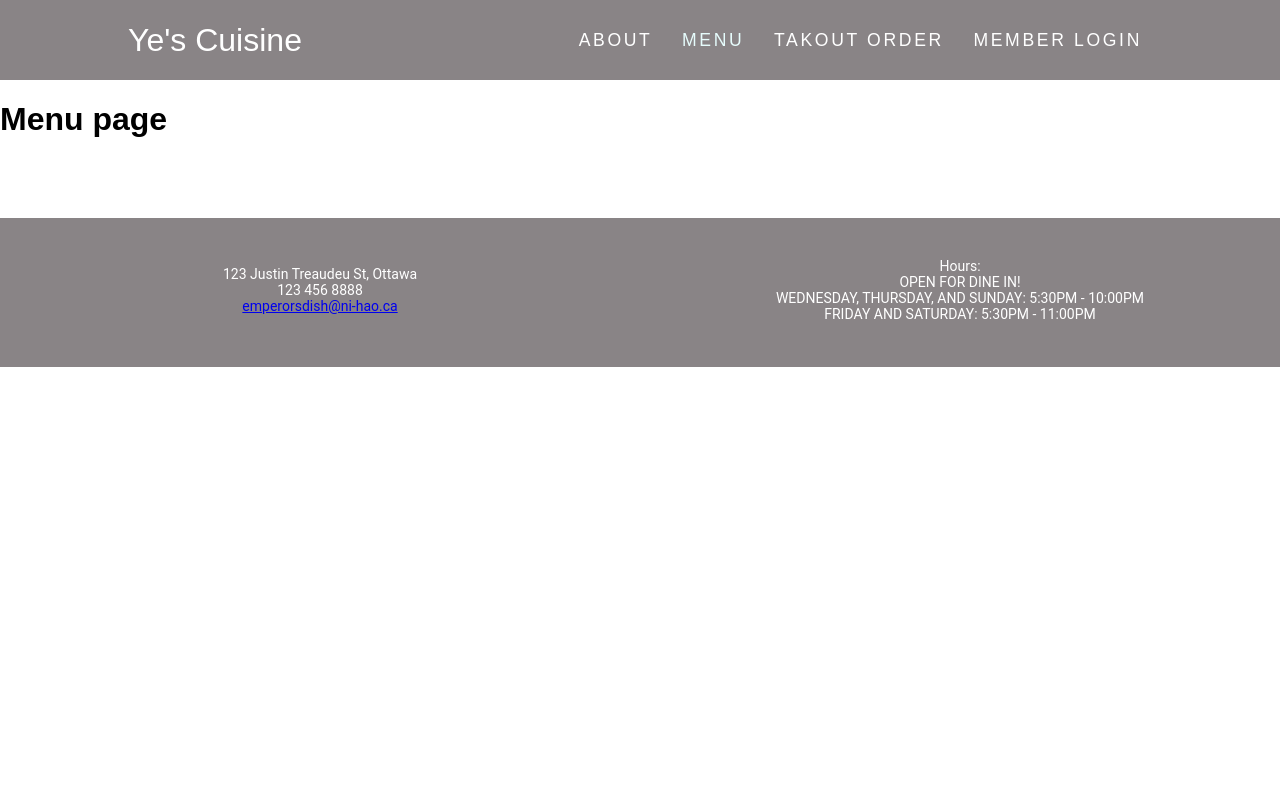
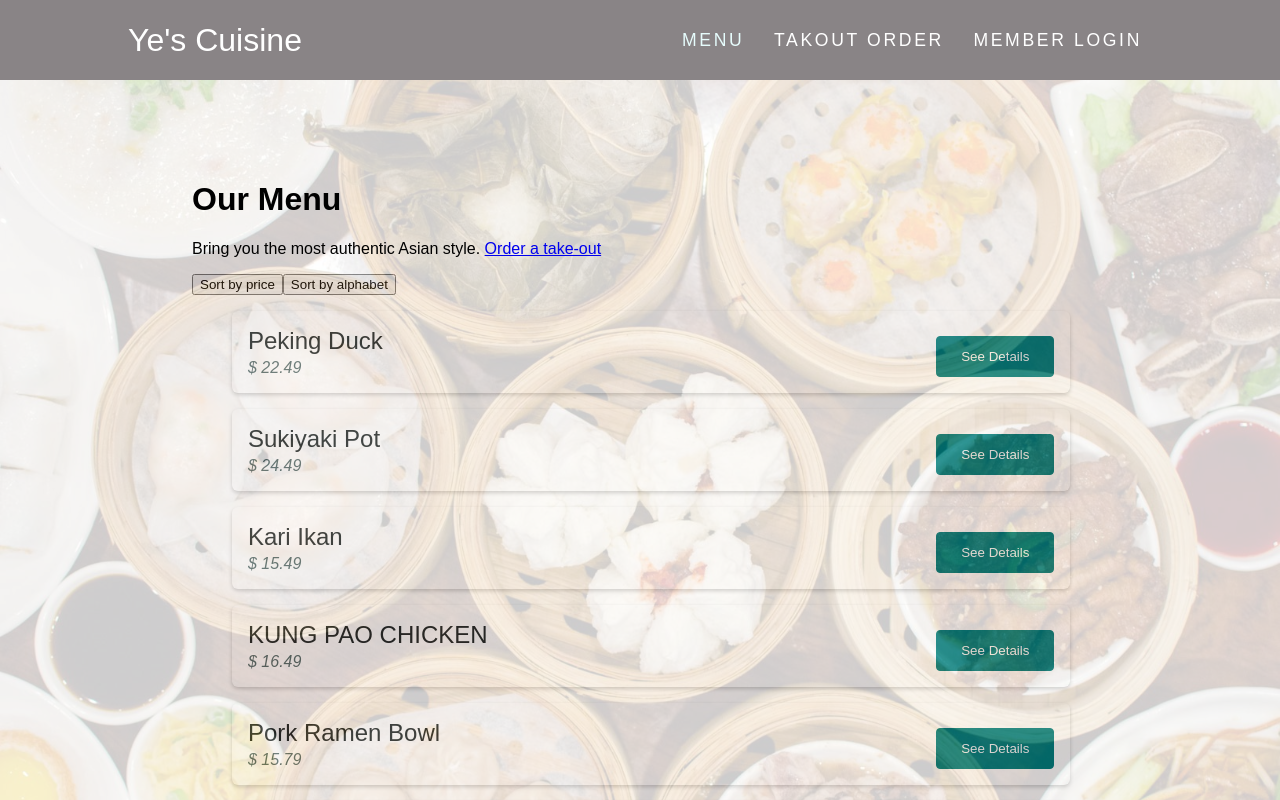
Before and after one commit to nikhil-yadav999/Restaurant-website-React, a React (Create React App) app: page /menu in a window 1280 px wide. Shown: the top 800 px of the page. Built offline with nearby package versions, Linux system fonts and the light colour scheme; the HTML template or start-up script is replaced by a standard one.

Commit message:
Menu page half completed

```diff
--- a/src/App.js
+++ b/src/App.js
@@ -1,7 +1,8 @@
-import MainFooter from "./components/layouts/MainFooter";
-import MainNavigation from "./components/layouts/MainNavigation";
+import MainFooter from "./components/Layouts/MainFooter";
+import MainNavigation from "./components/Layouts/MainNavigation";
 import { Route, Switch, Redirect } from "react-router-dom";
 import Main from "./components/Main/Main";
+import Menu from "./components/Menu/Menu";
 
 function App() {
   return (
@@ -12,7 +13,7 @@ function App() {
           <Main />
         </Route>
         <Route path="/menu">
-          <h1>Menu page</h1>
+          <Menu />
         </Route>
         <Route path="/takeout-order">
           <h1>Online order page</h1>
--- /dev/null
+++ b/src/components/Menu/Menu.js
@@ -0,0 +1,90 @@
+import classes from "./Menu.module.css";
+import { NavLink } from "react-router-dom";
+import MenuItem from "./MenuItem";
+
+// create a dummy list of menu for now: there are 7 items for now
+const dummy_memu_list = [
+  {
+    id: "m0",
+    title: "Peking Duck",
+    price: "22.49",
+    description:
+      "Though they appear to be the same and taste the same, the two types of duck are processed, cooked, sliced, and consumed in very different ways. Peking duck is a type of roasted duck with a very thin layer of crispy skin that snaps when you bite it, which is the polar opposite of Cantonese roast duck skin.",
+  },
+  {
+    id: "m1",
+    title: "Sukiyaki Pot",
+    price: "24.49",
+    description:
+      "Sukiyaki is the Japanese sweet and salty hot-pot meal. It is usually prepared tableside on a portable gas stove, in a traditional shallow iron pan. This popular Japanese dish is usually made with beef, preferably the well-marbled tender cuts. However, some varieties employ pork or even tofu, creating the vegetarian version of the dish.",
+  },
+  {
+    id: "m2",
+    title: "Kari Ikan",
+    price: "15.49",
+    description:
+      "Kari ikan is a delicious fish curry originating from Malaysia. It is typically made with a combination of fish that is cut into pieces, coconut milk, and a variety of spices such as fenugreek, cumin, curry leaves, chili peppers, mustard seeds, tamarind, ginger, turmeric, coriander, and lemongrass.",
+  },
+  {
+    id: "m3",
+    title: "KUNG PAO CHICKEN",
+    price: "16.49",
+    description:
+      "As one of the most popular Asian foods in America, kung pao chicken continues to add flavor to any meal of your choice. This delicious source of protein is boneless, skinless, stir-fried chicken breast that pairs well with vegetables and nuts. ",
+  },
+  {
+    id: "m4",
+    title: "Pork Ramen Bowl",
+    price: "15.79",
+    description:
+      "Another staple in American diets is ramen. Due to the versatility in flavor, ingredients and preparation, ramen is one of the most popular Asian dishes that has become Americans’ favorite, easy meal option. ",
+  },
+  {
+    id: "m5",
+    title: "Top class WAGYU",
+    price: "30.59",
+    description:
+      "Wagyu beef has become a delicacy for Japanese cuisines that has spread to the United States. Why is this meat so popular? Wagyu is a type of cattle breed in Japan. The meat they produce has a unique concentration of fat inside the muscle, categorizing the beef as a high marbling texture. This factor makes the meat more expensive since other beef does not have the same high-grain intramuscular fat. ",
+  },
+  {
+    id: "m6",
+    title: "BIBIMBAP",
+    price: "15.49",
+    description:
+      "Bibimbap is a fun meal to create if you enjoy simple dishes with lots of protein. This dish is a mixed bowl of rice, beef, assorted vegetables and eggs. The individual ingredients cook separately and combine to create a delicious concoction of healthy food options for any meal. ",
+  },
+  {
+    id: "m7",
+    title: "GỎI CUỐN",
+    price: "13.49",
+    description:
+      "Gỏi cuốn — also known as Vietnamese spring rolls — is meat, vegetables and rice noodles in a rice paper roll. The roll is thin enough to see the ingredients inside. ",
+  },
+];
+
+const Menu = () => {
+  return (
+    <>
+      <div className={classes["menu-container"]}>
+        <div className={classes.header}>
+          <h1>Our Menu</h1>
+          <p>
+            Bring you the most authentic Asian style.{" "}
+            <NavLink to="/take-out">Order a take-out</NavLink>
+          </p>
+        </div>
+        <div>
+          <button>Sort by price</button>
+          <button>Sort by alphabet</button>
+        </div>
+        <div>
+            <ul>
+                {dummy_memu_list.map((item) => {return <MenuItem key={item.id} title={item.title} price={item.price} description={item.description}></MenuItem>})}
+            </ul>
+        </div>
+      </div>
+    </>
+  );
+};
+
+export default Menu;
--- /dev/null
+++ b/src/components/Menu/Menu.module.css
@@ -0,0 +1,25 @@
+.menu-container {
+    position: relative;
+    padding-bottom: 20px;
+    /* height:80vh; */
+    padding-top: 10vh;
+    padding-left: 15vw;
+}
+
+.menu-container::before {
+    content: ' ';
+    position: absolute;
+    left: 0;
+    top: 0;
+    width: 100%;
+    height: 100%;
+    opacity: 0.2;
+    background: url(./background//menu-background.jpg);
+    background-size: contain;
+}
+
+.menu-container .header {
+    position: relative;
+    margin-top: 0;
+
+}
--- /dev/null
+++ b/src/components/Menu/MenuItem.js
@@ -0,0 +1,26 @@
+import classes from "./MenuItem.module.css";
+import { useState } from "react";
+
+const MenuItem = (props) => {
+  const [isDetailShow, setIsDetailShow] = useState(false);
+
+  const detailShowHandler = () => {
+    console.log("click");
+  };
+
+  return (
+    <li className={classes.item}>
+      <figure>
+        <blockquote>
+          <p>{props.title}</p>
+        </blockquote>
+        <figcaption>$ {props.price}</figcaption>
+      </figure>
+      <button className={classes.btn} onClick={detailShowHandler}>
+        See Details
+      </button>
+    </li>
+  );
+};
+
+export default MenuItem;
--- /dev/null
+++ b/src/components/Menu/MenuItem.module.css
@@ -0,0 +1,72 @@
+.item {
+    margin: 1rem 0;
+    padding: 1rem;
+    display: flex;
+    justify-content: space-between;
+    align-items: flex-end;
+    box-shadow: 0 2px 4px rgba(0, 0, 0, 0.2);
+    border-radius: 6px;
+    background-color: rgba(234, 223, 223, 0);
+    width:80%;
+    opacity: 1;
+  }
+
+  .item:last-of-type {
+    border-bottom: none;
+  }
+
+  .item figure {
+    margin: 0;
+    padding: 0;
+    width: 70%;
+  }
+
+  .item blockquote {
+    margin: 0;
+    text-align: left;
+    font-size: 1.5rem;
+    color: #212929;
+  }
+
+  .item p {
+    margin: 0;
+    margin-bottom: 0.25rem;
+  }
+
+  .item figcaption {
+    font-style: italic;
+    color: #566d6d;
+  }
+
+  .btn {
+    text-decoration: none;
+    background-color: teal;
+    color: white;
+    border-radius: 4px;
+    padding: 0.75rem 1.5rem;
+    border: 1px solid teal;
+    cursor: pointer;
+  }
+
+  .btn:hover,
+  .btn:active {
+    background-color: #11acac;
+    border-color: #11acac;
+  }
+
+  .btn--flat {
+    cursor: pointer;
+    font: inherit;
+    color: teal;
+    border: none;
+    background-color: none;
+    text-decoration: none;
+    padding: 0.75rem 1.5rem;
+    border-radius: 4px;
+  }
+
+  .btn--flat:hover,
+  .btn--flat:active {
+    background-color: teal;
+    color: white;
+  }
--- a/src/components/layouts/MainNavigation.js
+++ b/src/components/layouts/MainNavigation.js
@@ -8,11 +8,6 @@ const MainNavigation = () => {
         <div className={classes.logo}>Ye's Cuisine</div>
         <nav className={classes.nav}>
           <ul>
-            <li>
-              <NavLink to="/about" activeClassName={classes.active}>
-                About
-              </NavLink>
-            </li>
             <li>
               <NavLink to="/menu" activeClassName={classes.active}>
                 Menu
```
Also changed, not shown: src/components/Menu/background/menu-background.jpg (added).
